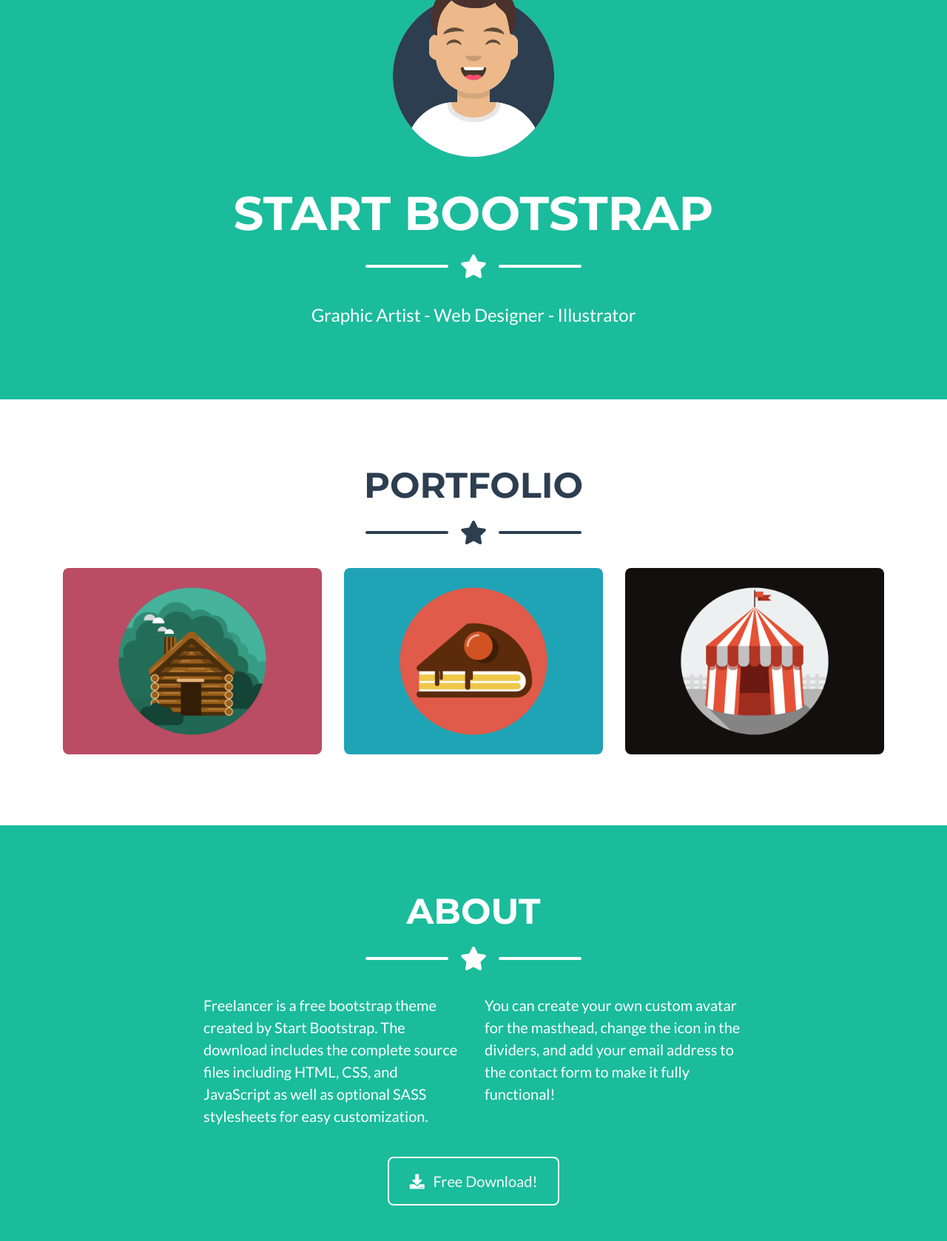
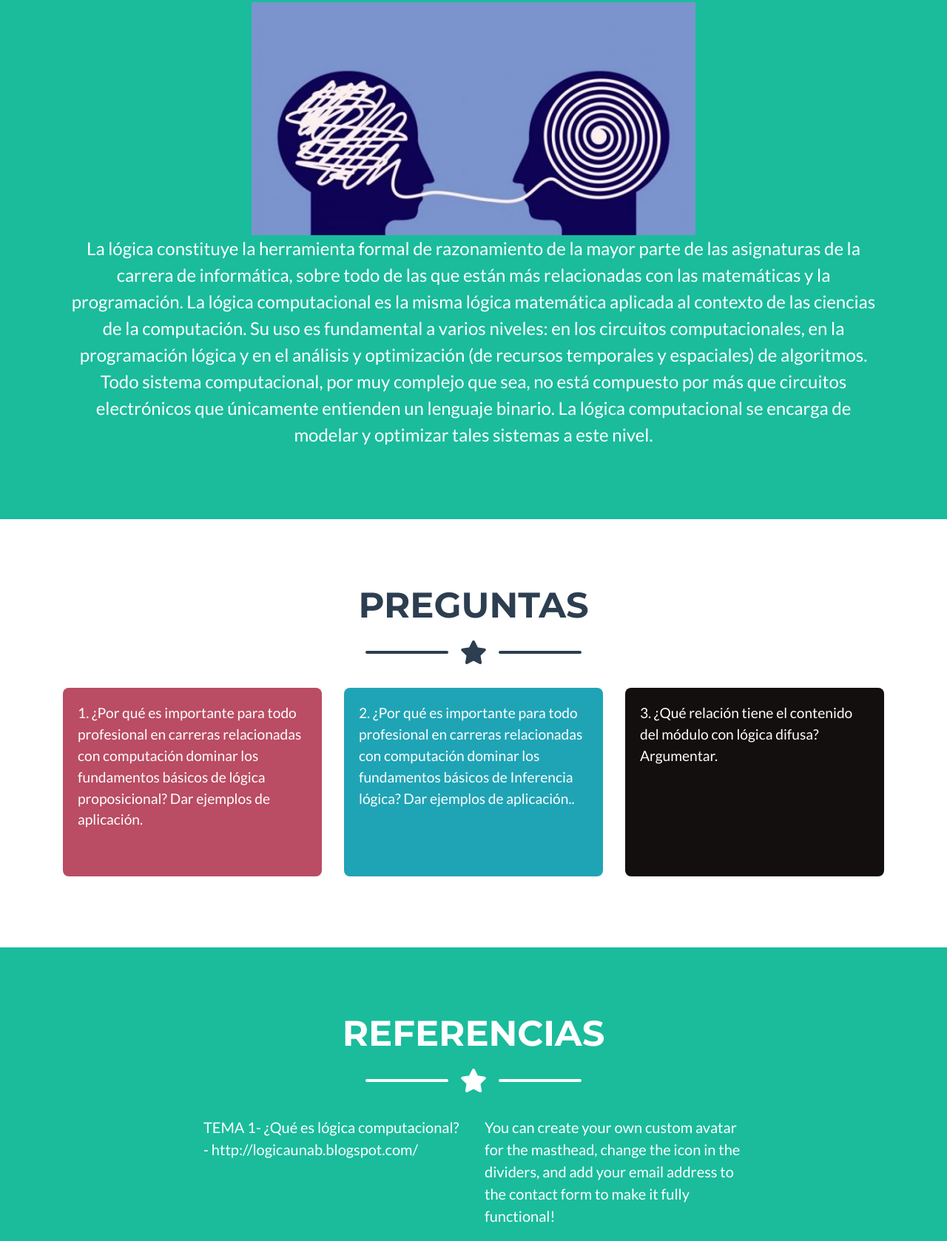
Before and after one commit to juanfar/hlc, a website with bundled scripts: page index.html in a window 1280 px wide. Shown: the part 243-1921 px from the top of the page at 74% size. Built offline with nearby package versions, Linux system fonts and the light colour scheme.

Commit message:
Se crean preguntas y main.css

```diff
--- /dev/null
+++ b/css/main.css
@@ -0,0 +1,19 @@
+.pregunta1, .pregunta2, .pregunta3 {
+    padding: 20px;
+    min-height: 255px;
+    font-size: 1.2rem;
+    font-weight: 500;
+    color: #fff;
+}
+
+.pregunta1 {
+    background: #ba4c63;
+}
+
+.pregunta2 {
+    background: #1fa4b6;
+}
+
+.pregunta3 {
+    background: #130f0f;
+}
--- a/index.html
+++ b/index.html
@@ -2,31 +2,34 @@
 <html lang="en">
 
 <head>
-
-  <meta charset="utf-8">
-  <meta name="viewport" content="width=device-width, initial-scale=1, shrink-to-fit=no">
-  <meta name="description" content="">
-  <meta name="author" content="">
+  <meta charset="utf-8" />
+  <meta name="viewport" content="width=device-width, initial-scale=1, shrink-to-fit=no" />
+  <meta name="description" content="" />
+  <meta name="author" content="" />
 
   <title>Freelancer - Start Bootstrap Theme</title>
 
   <!-- Custom fonts for this theme -->
-  <link href="vendor/fontawesome-free/css/all.min.css" rel="stylesheet" type="text/css">
-  <link href="https://fonts.googleapis.com/css?family=Montserrat:400,700" rel="stylesheet" type="text/css">
-  <link href="https://fonts.googleapis.com/css?family=Lato:400,700,400italic,700italic" rel="stylesheet" type="text/css">
+  <link href="vendor/fontawesome-free/css/all.min.css" rel="stylesheet" type="text/css" />
+  <link href="https://fonts.googleapis.com/css?family=Montserrat:400,700" rel="stylesheet" type="text/css" />
+  <link href="https://fonts.googleapis.com/css?family=Lato:400,700,400italic,700italic" rel="stylesheet"
+    type="text/css" />
+
 
   <!-- Theme CSS -->
-  <link href="css/freelancer.min.css" rel="stylesheet">
-
+  <link href="css/freelancer.min.css" rel="stylesheet" />
+  <link href="css/main.css" rel="stylesheet">
 </head>
 
 <body id="page-top">
-
   <!-- Navigation -->
   <nav class="navbar navbar-expand-lg bg-secondary text-uppercase fixed-top" id="mainNav">
     <div class="container">
-      <a class="navbar-brand js-scroll-trigger" href="#page-top">Herramientas de<p>Lógica Computacional</p></a>
-      <button class="navbar-toggler navbar-toggler-right text-uppercase font-weight-bold bg-primary text-white rounded" type="button" data-toggle="collapse" data-target="#navbarResponsive" aria-controls="navbarResponsive" aria-expanded="false" aria-label="Toggle navigation">
+      <a class="navbar-brand js-scroll-trigger" href="#page-top">Herramientas de
+        <p>Lógica Computacional</p></a>
+      <button class="navbar-toggler navbar-toggler-right text-uppercase font-weight-bold bg-primary text-white rounded"
+        type="button" data-toggle="collapse" data-target="#navbarResponsive" aria-controls="navbarResponsive"
+        aria-expanded="false" aria-label="Toggle navigation">
         Menu
         <i class="fas fa-bars"></i>
       </button>
@@ -49,34 +52,39 @@
   <!-- Masthead -->
   <header class="masthead bg-primary text-white text-center">
     <div class="container d-flex align-items-center flex-column">
-
-      <!-- Masthead Avatar Image -->
-      <img class="masthead-avatar mb-5" src="img/avataaars.svg" alt="">
-
-      <!-- Masthead Heading -->
-      <h1 class="masthead-heading text-uppercase mb-0">Start Bootstrap</h1>
-
-      <!-- Icon Divider -->
-      <div class="divider-custom divider-light">
-        <div class="divider-custom-line"></div>
-        <div class="divider-custom-icon">
-          <i class="fas fa-star"></i>
+      <h2>LÓGICA</h2>
+      <!-- Masthead Subheading -->
+      <div class="contenido">
+        <div class="img">
+          <img src="img/inicio/arton4952.jpg" width="600px" alt="logica" />
         </div>
-        <div class="divider-custom-line"></div>
+        <div class="text justify-text">
+          <p class="masthead-subheading font-weight-light mb-0">
+            La lógica constituye la herramienta formal de razonamiento de la
+            mayor parte de las asignaturas de la carrera de informática, sobre
+            todo de las que están más relacionadas con las matemáticas y la
+            programación. La lógica computacional es la misma lógica
+            matemática aplicada al contexto de las ciencias de la computación.
+            Su uso es fundamental a varios niveles: en los circuitos
+            computacionales, en la programación lógica y en el análisis y
+            optimización (de recursos temporales y espaciales) de algoritmos.
+            Todo sistema computacional, por muy complejo que sea, no está
+            compuesto por más que circuitos electrónicos que únicamente
+            entienden un lenguaje binario. La lógica computacional se encarga
+            de modelar y optimizar tales sistemas a este nivel.
+          </p>
+        </div>
       </div>
-
-      <!-- Masthead Subheading -->
-      <p class="masthead-subheading font-weight-light mb-0">Graphic Artist - Web Designer - Illustrator</p>
-
     </div>
   </header>
 
   <!-- Portfolio Section -->
   <section class="page-section portfolio" id="portfolio">
     <div class="container">
-
       <!-- Portfolio Section Heading -->
-      <h2 class="page-section-heading text-center text-uppercase text-secondary mb-0">Portfolio</h2>
+      <h2 class="page-section-heading text-center text-uppercase text-secondary mb-0">
+        Preguntas
+      </h2>
 
       <!-- Icon Divider -->
       <div class="divider-custom">
@@ -89,7 +97,6 @@
 
       <!-- Portfolio Grid Items -->
       <div class="row">
-
         <!-- Portfolio Item 1 -->
         <div class="col-md-6 col-lg-4">
           <div class="portfolio-item mx-auto" data-toggle="modal" data-target="#portfolioModal1">
@@ -98,7 +105,9 @@
                 <i class="fas fa-plus fa-3x"></i>
               </div>
             </div>
-            <img class="img-fluid" src="img/portfolio/cabin.png" alt="">
+            <div class="pregunta1">
+              <p>1. ¿Por qué es importante para todo profesional en carreras relacionadas con computación dominar los fundamentos básicos de lógica proposicional? Dar ejemplos de aplicación.</p>
+            </div>
           </div>
         </div>
 
@@ -110,7 +119,9 @@
                 <i class="fas fa-plus fa-3x"></i>
               </div>
             </div>
-            <img class="img-fluid" src="img/portfolio/cake.png" alt="">
+            <div class="pregunta2">
+              <p>2. ¿Por qué es importante para todo profesional en carreras relacionadas con computación dominar los fundamentos básicos de Inferencia lógica? Dar ejemplos de aplicación..</p>
+            </div>
           </div>
         </div>
 
@@ -122,21 +133,23 @@
                 <i class="fas fa-plus fa-3x"></i>
               </div>
             </div>
-            <img class="img-fluid" src="img/portfolio/circus.png" alt="">
+            <div class="pregunta3">
+              <p>3. ¿Qué relación tiene el contenido del módulo con lógica difusa? Argumentar.</p>
+            </div>
           </div>
         </div>
       </div>
       <!-- /.row -->
-
     </div>
   </section>
 
   <!-- About Section -->
   <section class="page-section bg-primary text-white mb-0" id="about">
     <div class="container">
-
       <!-- About Section Heading -->
-      <h2 class="page-section-heading text-center text-uppercase text-white">About</h2>
+      <h2 class="page-section-heading text-center text-uppercase text-white">
+        Referencias
+      </h2>
 
       <!-- Icon Divider -->
       <div class="divider-custom divider-light">
@@ -150,30 +163,29 @@
       <!-- About Section Content -->
       <div class="row">
         <div class="col-lg-4 ml-auto">
-          <p class="lead">Freelancer is a free bootstrap theme created by Start Bootstrap. The download includes the complete source files including HTML, CSS, and JavaScript as well as optional SASS stylesheets for easy customization.</p>
+          <p class="lead">
+            TEMA 1- ¿Qué es lógica computacional? -
+            http://logicaunab.blogspot.com/
+          </p>
         </div>
         <div class="col-lg-4 mr-auto">
-          <p class="lead">You can create your own custom avatar for the masthead, change the icon in the dividers, and add your email address to the contact form to make it fully functional!</p>
+          <p class="lead">
+            You can create your own custom avatar for the masthead, change the
+            icon in the dividers, and add your email address to the contact
+            form to make it fully functional!
+          </p>
         </div>
       </div>
-
-      <!-- About Section Button -->
-      <div class="text-center mt-4">
-        <a class="btn btn-xl btn-outline-light" href="https://startbootstrap.com/themes/freelancer/">
-          <i class="fas fa-download mr-2"></i>
-          Free Download!
-        </a>
-      </div>
-
     </div>
   </section>
 
   <!-- Contact Section -->
   <section class="page-section" id="contact">
     <div class="container">
-
       <!-- Contact Section Heading -->
-      <h2 class="page-section-heading text-center text-uppercase text-secondary mb-0">Presentado Por</h2>
+      <h2 class="page-section-heading text-center text-uppercase text-secondary mb-0">
+        Presentado Por
+      </h2>
 
       <!-- Icon Divider -->
       <div class="divider-custom">
@@ -192,36 +204,36 @@
             <div class="control-group">
               <div class="form-group floating-label-form-group controls mb-0 pb-2">
                 <label></label>
-                <input class="form-control" id="name" type="text" placeholder="JUAN MANUEL FAJARDO RAMIREZ" disabled>
+                <input class="form-control" id="name" type="text" placeholder="JUAN MANUEL FAJARDO RAMIREZ" disabled />
                 <p class="help-block text-danger"></p>
               </div>
             </div>
             <div class="control-group">
               <div class="form-group floating-label-form-group controls mb-0 pb-2">
                 <label></label>
-                <input class="form-control" id="name" type="text" placeholder="Código: 1320650304" disabled>
+                <input class="form-control" id="name" type="text" placeholder="Código: 1320650304" disabled />
                 <p class="help-block text-danger"></p>
               </div>
             </div>
             <div class="control-group">
               <div class="form-group floating-label-form-group controls mb-0 pb-2">
                 <label></label>
-                <input class="form-control" id="name" type="text" placeholder="HERRAMIENTAS DE LÓGICA COMPUTACIONAL" disabled>
+                <input class="form-control" id="name" type="text" placeholder="HERRAMIENTAS DE LÓGICA COMPUTACIONAL"
+                  disabled />
                 <p class="help-block text-danger"></p>
               </div>
             </div>
             <div class="control-group">
               <div class="form-group floating-label-form-group controls mb-0 pb-2">
                 <label></label>
-                <input class="form-control" id="name" type="text" placeholder="POLITÉCNICO GRAN COLOMBIANO" disabled>
+                <input class="form-control" id="name" type="text" placeholder="POLITÉCNICO GRAN COLOMBIANO" disabled />
                 <p class="help-block text-danger"></p>
               </div>
             </div>
-            <br>
+            <br />
           </form>
         </div>
       </div>
-
     </div>
   </section>
 
@@ -229,12 +241,12 @@
   <footer class="footer text-center">
     <div class="container">
       <div class="row">
-
         <!-- Footer Location -->
         <div class="col-lg-4 mb-5 mb-lg-0">
           <h4 class="text-uppercase mb-4">Location</h4>
-          <p class="lead mb-0">2215 John Daniel Drive
-            <br>Clark, MO 65243</p>
+          <p class="lead mb-0">
+            2215 John Daniel Drive <br />Clark, MO 65243
+          </p>
         </div>
 
         <!-- Footer Social Icons -->
@@ -257,10 +269,11 @@
         <!-- Footer About Text -->
         <div class="col-lg-4">
           <h4 class="text-uppercase mb-4">About Freelancer</h4>
-          <p class="lead mb-0">Freelance is a free to use, MIT licensed Bootstrap theme created by
-            <a href="http://startbootstrap.com">Start Bootstrap</a>.</p>
+          <p class="lead mb-0">
+            Freelance is a free to use, MIT licensed Bootstrap theme created
+            by <a href="http://startbootstrap.com">Start Bootstrap</a>.
+          </p>
         </div>
-
       </div>
     </div>
   </footer>
@@ -282,7 +295,8 @@
   <!-- Portfolio Modals -->
 
   <!-- Portfolio Modal 1 -->
-  <div class="portfolio-modal modal fade" id="portfolioModal1" tabindex="-1" role="dialog" aria-labelledby="portfolioModal1Label" aria-hidden="true">
+  <div class="portfolio-modal modal fade" id="portfolioModal1" tabindex="-1" role="dialog"
+    aria-labelledby="portfolioModal1Label" aria-hidden="true">
     <div class="modal-dialog modal-xl" role="document">
       <div class="modal-content">
         <button type="button" class="close" data-dismiss="modal" aria-label="Close">
@@ -295,7 +309,9 @@
             <div class="row justify-content-center">
               <div class="col-lg-8">
                 <!-- Portfolio Modal - Title -->
-                <h2 class="portfolio-modal-title text-secondary text-uppercase mb-0">Log Cabin</h2>
+                <h2 class="portfolio-modal-title text-secondary text-uppercase mb-0">
+                  Log Cabin
+                </h2>
                 <!-- Icon Divider -->
                 <div class="divider-custom">
                   <div class="divider-custom-line"></div>
@@ -305,9 +321,15 @@
                   <div class="divider-custom-line"></div>
                 </div>
                 <!-- Portfolio Modal - Image -->
-                <img class="img-fluid rounded mb-5" src="img/portfolio/cabin.png" alt="">
+                <img class="img-fluid rounded mb-5" src="img/portfolio/cabin.png" alt="" />
                 <!-- Portfolio Modal - Text -->
-                <p class="mb-5">Lorem ipsum dolor sit amet, consectetur adipisicing elit. Mollitia neque assumenda ipsam nihil, molestias magnam, recusandae quos quis inventore quisquam velit asperiores, vitae? Reprehenderit soluta, eos quod consequuntur itaque. Nam.</p>
+                <p class="mb-5">
+                  Lorem ipsum dolor sit amet, consectetur adipisicing elit.
+                  Mollitia neque assumenda ipsam nihil, molestias magnam,
+                  recusandae quos quis inventore quisquam velit asperiores,
+                  vitae? Reprehenderit soluta, eos quod consequuntur itaque.
+                  Nam.
+                </p>
                 <button class="btn btn-primary" href="#" data-dismiss="modal">
                   <i class="fas fa-times fa-fw"></i>
                   Close Window
@@ -321,7 +343,8 @@
   </div>
 
   <!-- Portfolio Modal 2 -->
-  <div class="portfolio-modal modal fade" id="portfolioModal2" tabindex="-1" role="dialog" aria-labelledby="portfolioModal2Label" aria-hidden="true">
+  <div class="portfolio-modal modal fade" id="portfolioModal2" tabindex="-1" role="dialog"
+    aria-labelledby="portfolioModal2Label" aria-hidden="true">
     <div class="modal-dialog modal-xl" role="document">
       <div class="modal-content">
         <button type="button" class="close" data-dismiss="modal" aria-label="Close">
@@ -334,7 +357,9 @@
             <div class="row justify-content-center">
               <div class="col-lg-8">
                 <!-- Portfolio Modal - Title -->
-                <h2 class="portfolio-modal-title text-secondary text-uppercase mb-0">Tasty Cake</h2>
+                <h2 class="portfolio-modal-title text-secondary text-uppercase mb-0">
+                  Tasty Cake
+                </h2>
                 <!-- Icon Divider -->
                 <div class="divider-custom">
                   <div class="divider-custom-line"></div>
@@ -344,9 +369,15 @@
                   <div class="divider-custom-line"></div>
                 </div>
                 <!-- Portfolio Modal - Image -->
-                <img class="img-fluid rounded mb-5" src="img/portfolio/cake.png" alt="">
+                <img class="img-fluid rounded mb-5" src="img/portfolio/cake.png" alt="" />
                 <!-- Portfolio Modal - Text -->
-                <p class="mb-5">Lorem ipsum dolor sit amet, consectetur adipisicing elit. Mollitia neque assumenda ipsam nihil, molestias magnam, recusandae quos quis inventore quisquam velit asperiores, vitae? Reprehenderit soluta, eos quod consequuntur itaque. Nam.</p>
+                <p class="mb-5">
+                  Lorem ipsum dolor sit amet, consectetur adipisicing elit.
+                  Mollitia neque assumenda ipsam nihil, molestias magnam,
+                  recusandae quos quis inventore quisquam velit asperiores,
+                  vitae? Reprehenderit soluta, eos quod consequuntur itaque.
+                  Nam.
+                </p>
                 <button class="btn btn-primary" href="#" data-dismiss="modal">
                   <i class="fas fa-times fa-fw"></i>
                   Close Window
@@ -360,7 +391,8 @@
   </div>
 
   <!-- Portfolio Modal 3 -->
-  <div class="portfolio-modal modal fade" id="portfolioModal3" tabindex="-1" role="dialog" aria-labelledby="portfolioModal3Label" aria-hidden="true">
+  <div class="portfolio-modal modal fade" id="portfolioModal3" tabindex="-1" role="dialog"
+    aria-labelledby="portfolioModal3Label" aria-hidden="true">
     <div class="modal-dialog modal-xl" role="document">
       <div class="modal-content">
         <button type="button" class="close" data-dismiss="modal" aria-label="Close">
@@ -373,7 +405,9 @@
             <div class="row justify-content-center">
               <div class="col-lg-8">
                 <!-- Portfolio Modal - Title -->
-                <h2 class="portfolio-modal-title text-secondary text-uppercase mb-0">Circus Tent</h2>
+                <h2 class="portfolio-modal-title text-secondary text-uppercase mb-0">
+                  Circus Tent
+                </h2>
                 <!-- Icon Divider -->
                 <div class="divider-custom">
                   <div class="divider-custom-line"></div>
@@ -383,9 +417,15 @@
                   <div class="divider-custom-line"></div>
                 </div>
                 <!-- Portfolio Modal - Image -->
-                <img class="img-fluid rounded mb-5" src="img/portfolio/circus.png" alt="">
+                <img class="img-fluid rounded mb-5" src="img/portfolio/circus.png" alt="" />
                 <!-- Portfolio Modal - Text -->
-                <p class="mb-5">Lorem ipsum dolor sit amet, consectetur adipisicing elit. Mollitia neque assumenda ipsam nihil, molestias magnam, recusandae quos quis inventore quisquam velit asperiores, vitae? Reprehenderit soluta, eos quod consequuntur itaque. Nam.</p>
+                <p class="mb-5">
+                  Lorem ipsum dolor sit amet, consectetur adipisicing elit.
+                  Mollitia neque assumenda ipsam nihil, molestias magnam,
+                  recusandae quos quis inventore quisquam velit asperiores,
+                  vitae? Reprehenderit soluta, eos quod consequuntur itaque.
+                  Nam.
+                </p>
                 <button class="btn btn-primary" href="#" data-dismiss="modal">
                   <i class="fas fa-times fa-fw"></i>
                   Close Window
@@ -411,7 +451,6 @@
 
   <!-- Custom scripts for this template -->
   <script src="js/freelancer.min.js"></script>
-
 </body>
 
 </html>
```
Also changed, not shown: textos.txt (added, +7 -0 lines), img/inicio/arton4952.jpg (added).
